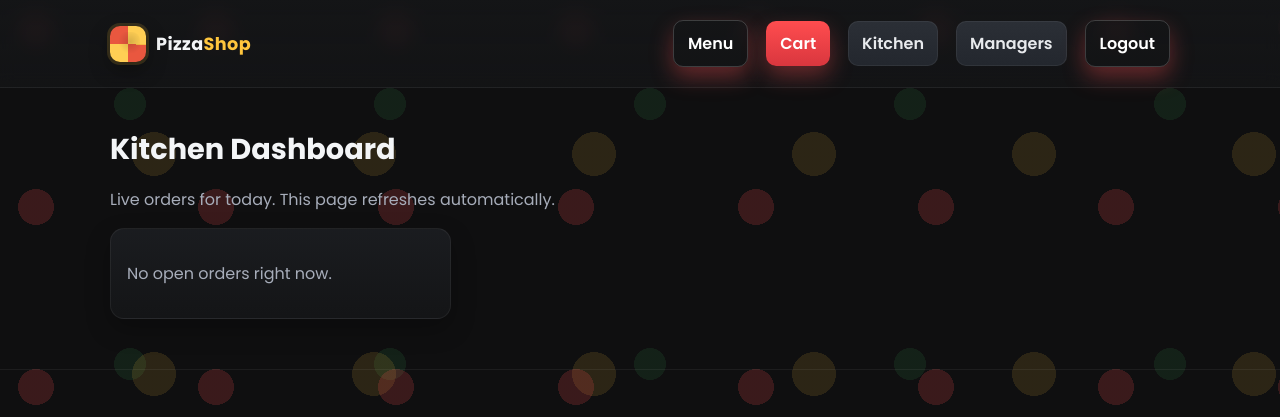
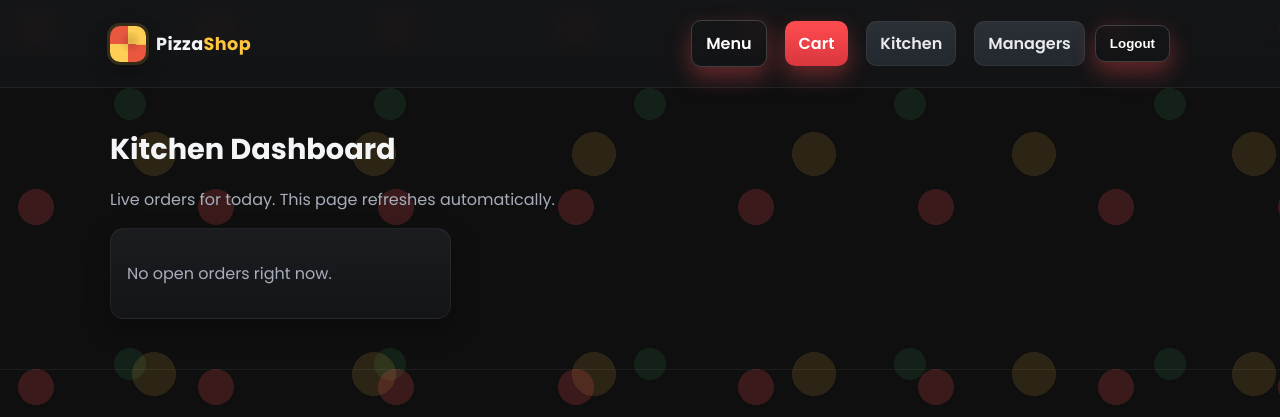
Before and after one commit to GitAwayFromMeNow/pizza_project, a Django app: page /kitchen/ in a window 1280 px wide. Shown: the top 417 px of the page. Run offline with Django 5.2, Linux system fonts and the light colour scheme; the visitor is signed in with stand-in values (Sample User, id 1); data that the repository does not hold is empty.

Commit message:
Add initial project configuration and authentication updates
Set up project metadata for IDE (.idea files), added a README, and configured Django authentication URLs and redirects. Improved templates for login/logout functionality and initialized database and URL routing for the Pizza System project.

```diff
--- a/Pizza_System/settings.py
+++ b/Pizza_System/settings.py
@@ -26,6 +26,8 @@ SECRET_KEY = 'django-insecure-amh-i@lhgt4ct%6uypcy*zn)^#!xpgm-j2h7q@-^0@938u$sbk
 DEBUG = True
 
 ALLOWED_HOSTS = []
+LOGIN_REDIRECT_URL = '/'
+LOGOUT_REDIRECT_URL = '/'
 
 
 # Application definition
--- /dev/null
+++ b/requirements.txt
@@ -0,0 +1 @@
+Django==5.2.9
--- a/sales/urls.py
+++ b/sales/urls.py
@@ -1,4 +1,4 @@
-from django.urls import path
+from django.urls import path, include
 from . import views
 
 app_name = "sales"
@@ -9,4 +9,5 @@ urlpatterns = [
     path("cart/", views.view_cart, name="cart"),
     path("checkout/", views.checkout, name="checkout"),
     path("success/<int:order_id>/", views.checkout_success, name="success"),
+    path('accounts/', include('django.contrib.auth.urls')),
 ]
--- a/templates/base.html
+++ b/templates/base.html
@@ -20,12 +20,21 @@
       <div class="row">
         <a class="btn ghost" href="/">Menu</a>
         <a class="btn" href="/cart/">Cart</a>
-        <a class="btn secondary" href="/kitchen/">Kitchen</a>
+
         {% if request.user.is_authenticated %}
+
+            <a class="btn secondary" href="/kitchen/">Kitchen</a>
           <a class="btn secondary" href="/managers/">Managers</a>
-          <a class="btn ghost" href="/accounts/logout/">Logout</a>
+                        <form action="{% url 'logout' %}" method="post">
+            {% csrf_token %}
+            <button class="btn ghost" type="submit">Logout</button>
+            </form>
+
         {% else %}
-          <a class="btn ghost" href="/accounts/login/">Login</a>
+            <form action="{% url 'login' %}" method="post">
+            {% csrf_token %}
+            <button class="btn ghost" type="submit">Login</button>
+            </form>
         {% endif %}
       </div>
     </div>
```
Also changed, not shown: 1 other file.
